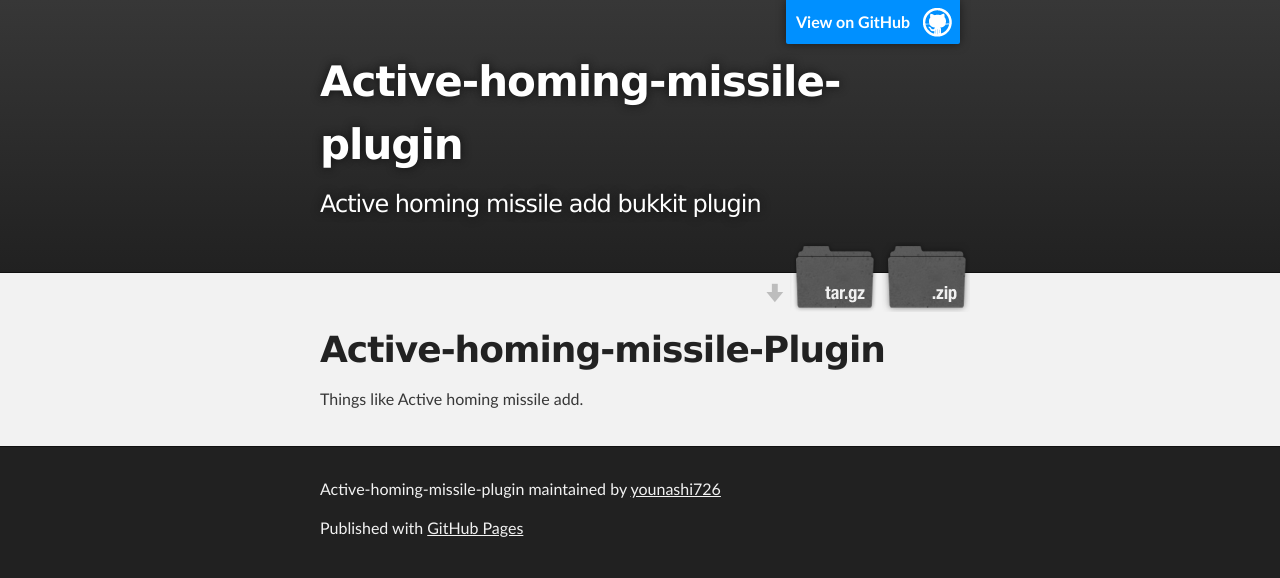
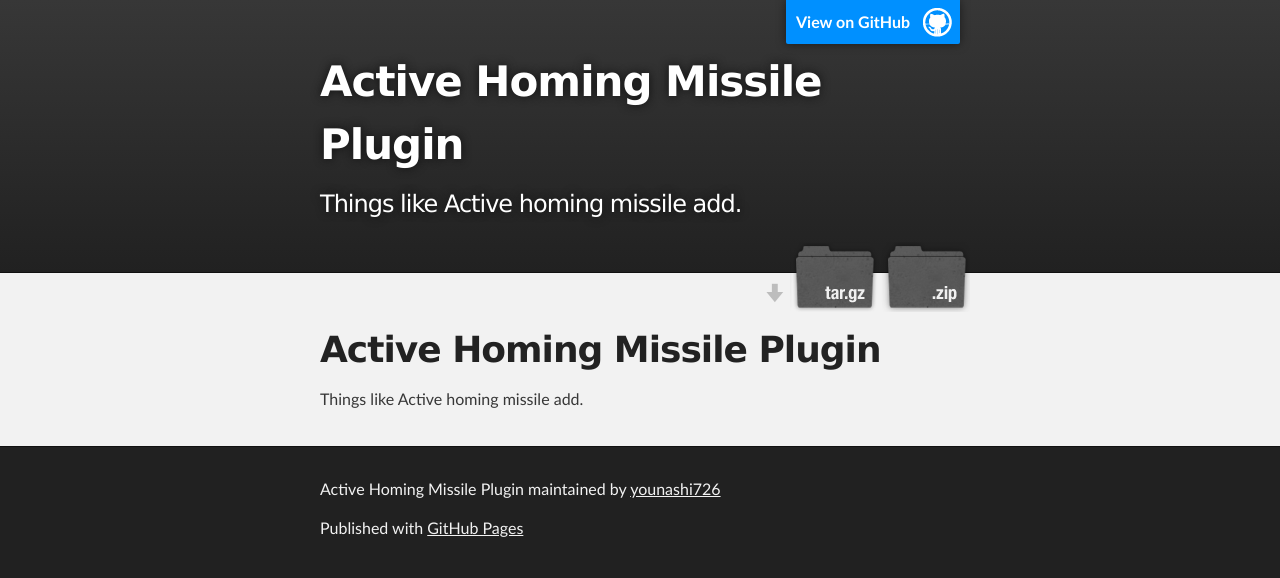
Before and after one commit to younashi726/Active-homing-missile-Plugin, a plain HTML site: page index.html in a window 1280 px wide. Drawn offline with Linux system fonts and the light colour scheme.

Commit message:
Create gh-pages branch via GitHub

```diff
--- a/index.html
+++ b/index.html
@@ -4,11 +4,11 @@
   <head>
     <meta charset='utf-8'>
     <meta http-equiv="X-UA-Compatible" content="chrome=1">
-    <meta name="description" content="Active-homing-missile-plugin : Active homing missile add bukkit plugin">
+    <meta name="description" content="Active Homing Missile Plugin : Things like Active homing missile add.">
 
     <link rel="stylesheet" type="text/css" media="screen" href="stylesheets/stylesheet.css">
 
-    <title>Active-homing-missile-plugin</title>
+    <title>Active Homing Missile Plugin</title>
   </head>
 
   <body>
@@ -18,8 +18,8 @@
         <header class="inner">
           <a id="forkme_banner" href="https://github.com/younashi726/Active-homing-missile-Plugin">View on GitHub</a>
 
-          <h1 id="project_title">Active-homing-missile-plugin</h1>
-          <h2 id="project_tagline">Active homing missile add bukkit plugin</h2>
+          <h1 id="project_title">Active Homing Missile Plugin</h1>
+          <h2 id="project_tagline">Things like Active homing missile add.</h2>
 
             <section id="downloads">
               <a class="zip_download_link" href="https://github.com/younashi726/Active-homing-missile-Plugin/zipball/master">Download this project as a .zip file</a>
@@ -32,7 +32,7 @@
     <div id="main_content_wrap" class="outer">
       <section id="main_content" class="inner">
         <h1>
-<a id="active-homing-missile-plugin" class="anchor" href="#active-homing-missile-plugin" aria-hidden="true"><span class="octicon octicon-link"></span></a>Active-homing-missile-Plugin</h1>
+<a id="active-homing-missile-plugin" class="anchor" href="#active-homing-missile-plugin" aria-hidden="true"><span class="octicon octicon-link"></span></a>Active Homing Missile Plugin</h1>
 
 <p>Things like Active homing missile add.</p>
       </section>
@@ -41,7 +41,7 @@
     <!-- FOOTER  -->
     <div id="footer_wrap" class="outer">
       <footer class="inner">
-        <p class="copyright">Active-homing-missile-plugin maintained by <a href="https://github.com/younashi726">younashi726</a></p>
+        <p class="copyright">Active Homing Missile Plugin maintained by <a href="https://github.com/younashi726">younashi726</a></p>
         <p>Published with <a href="http://pages.github.com">GitHub Pages</a></p>
       </footer>
     </div>
--- a/params.json
+++ b/params.json
@@ -1 +1 @@
-{"name":"Active-homing-missile-plugin","tagline":"Active homing missile add bukkit plugin","body":"# Active-homing-missile-Plugin\r\nThings like Active homing missile add.\r\n","google":"","note":"Don't delete this file! It's used internally to help with page regeneration."}
+{"name":"Active Homing Missile Plugin","tagline":"Things like Active homing missile add.","body":"# Active Homing Missile Plugin\r\nThings like Active homing missile add.\r\n","google":"","note":"Don't delete this file! It's used internally to help with page regeneration."}
```
